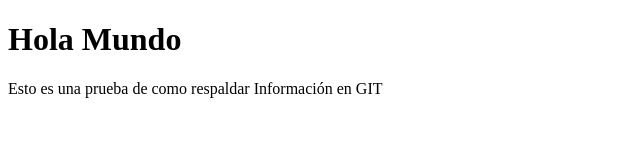
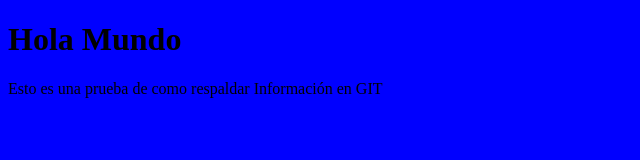
Before and after one commit to lopezeliud/MiPrimerProyecto, a plain HTML site: page index.html in a window 1280 px wide. Shown: the whole page, without its empty margins (0-640 px from the left). Drawn offline with Linux system fonts and the light colour scheme.

Commit message:
Cambio de fondo y fuente

```diff
--- /dev/null
+++ b/css/style.css
@@ -0,0 +1,6 @@
+
+body{
+
+	background: #00f;
+
+}
--- a/index.html
+++ b/index.html
@@ -2,6 +2,7 @@
 <html>
 <head>
 	<title>Bienvenido a mis primeras letras de Código</title>
+	<link href="css/style.css" rel="stylesheet" type="text/css">
 </head>
 <body>
 <h1> Hola Mundo </h1>
```
Also changed, not shown: JavaScript/JavaScript.js (added).
